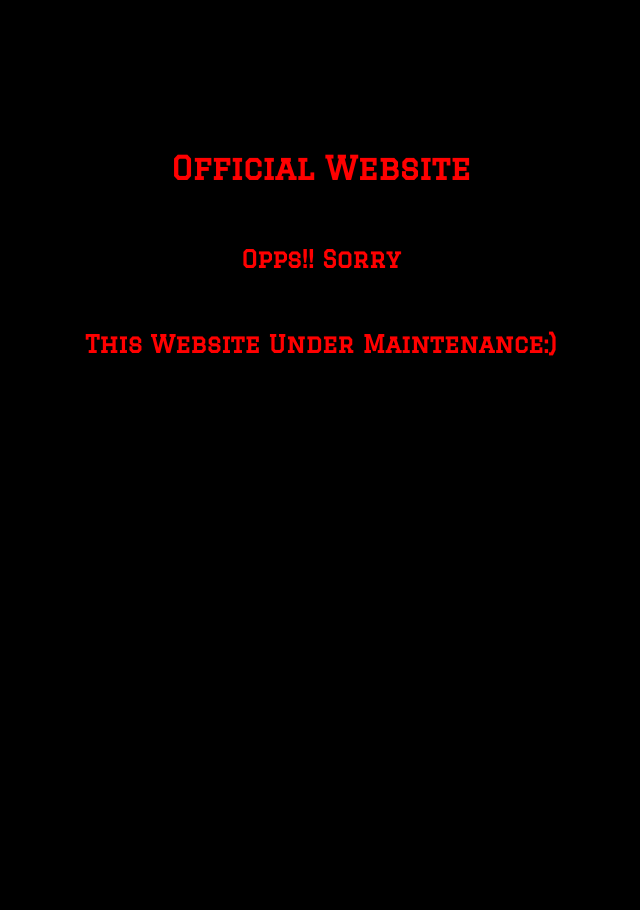
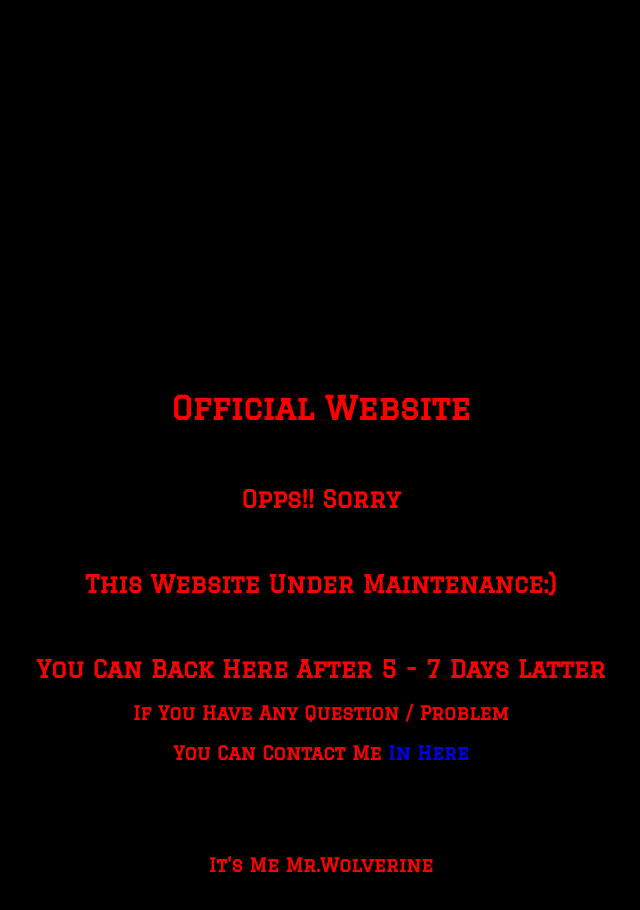
Before and after one commit to wolverinextech/wolverinextech.github.io, a plain HTML site: page index.html in a window 1280 px wide. Shown: the whole page, without its empty margins (319-959 px from the left). Before the commit the page ends 800 px from the top, so only its background shows below. Drawn offline with Linux system fonts and the light colour scheme.

Commit message:
2 commits
index.html changes

```diff
--- a/index.html
+++ b/index.html
@@ -8,8 +8,8 @@
 		body{
 			background-color: black;
 			padding: 0;
-			margin-top: 150px;
-			margin-bottom: 70px;
+			margin-top: 390px;
+			margin-bottom: 270px;
         }
 		.live{
 			font-family: Graduate;
@@ -23,6 +23,9 @@
         	font-family: Graduate;
             color: red;
         }
+        .amjink{
+              text-decoration: none;
+        }
         </style>
     </head>
     <body>
@@ -32,6 +35,14 @@
         <h2 class="mind">Opps!! Sorry </h2>
         <br>
         <h2 class="love">This Website Under Maintenance:)</h2>
+        <br>
+        <h2 class="love">You Can Back Here After 5 - 7 Days Latter</h2>
+        <h3 class="love">If You Have Any Question / Problem</h3>
+        <h3 class="love">You Can Contact Me <a href='mailto:wolverinextech@gmail.com' class="amjink">In Here</a></h3>
+        <br>
+        <br>
+        <br>
+        <h3 class="love">It's Me Mr.Wolverine</h3>
         </center>
     </body>
 </html>
```
